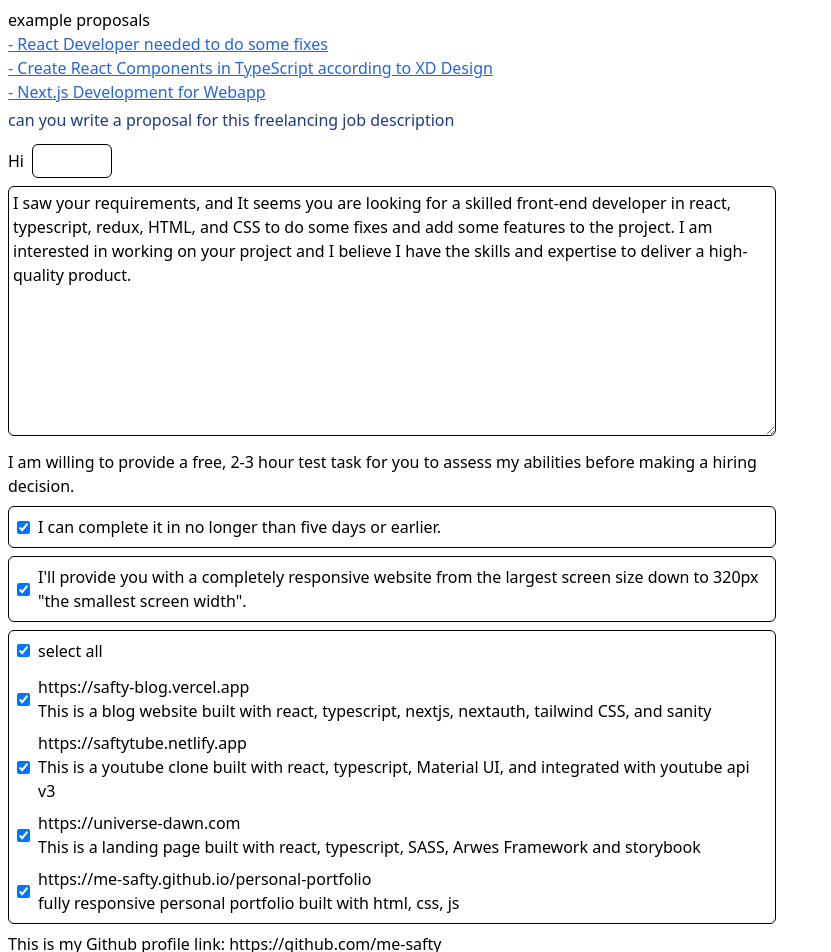
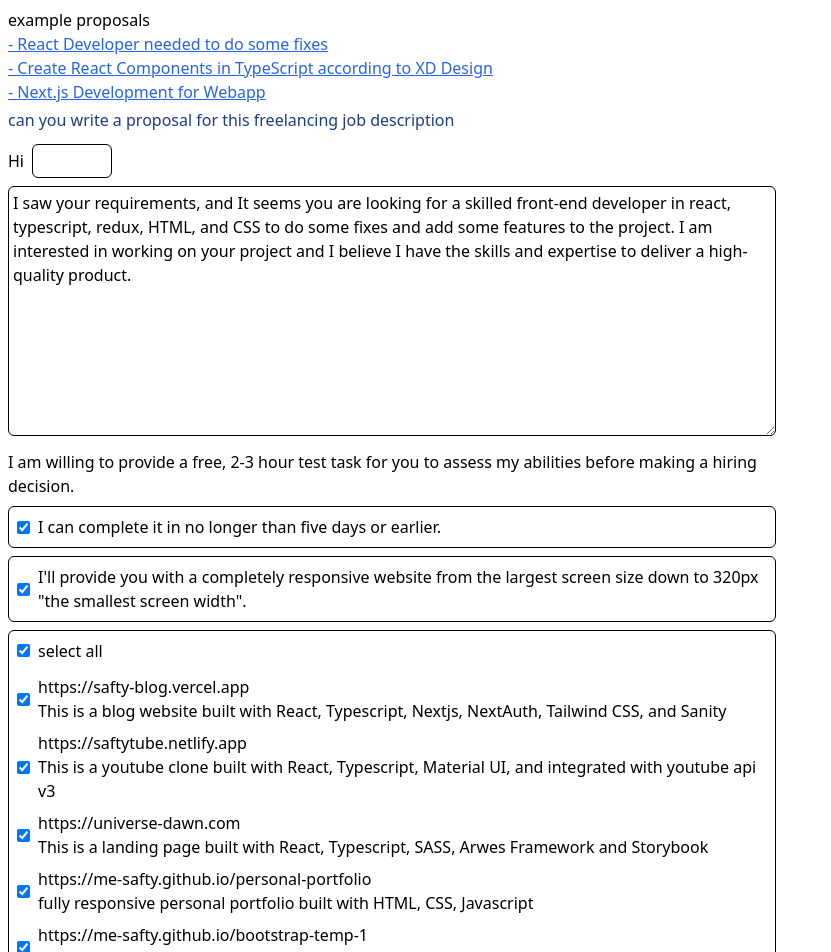
Before and after one commit to me-safty/create-proposal, a React (Vite) app: page / in a window 1280 px wide. Shown: the top 952 px of the page, without its empty margins (0-831 px from the left). Built offline with nearby package versions, Linux system fonts and the light colour scheme.

Commit message:
add bootstrap website to the projects

```diff
--- a/src/content.ts
+++ b/src/content.ts
@@ -9,24 +9,31 @@ export const portfolioLinks = [
     link: "https://safty-blog.vercel.app",
     isChecked: true,
     description:
-      "This is a blog website built with react, typescript, nextjs, nextauth, tailwind CSS, and sanity",
+      "This is a blog website built with React, Typescript, Nextjs, NextAuth, Tailwind CSS, and Sanity",
   },
   {
     link: "https://saftytube.netlify.app",
     isChecked: true,
     description:
-      "This is a youtube clone built with react, typescript, Material UI, and integrated with youtube api v3",
+      "This is a youtube clone built with React, Typescript, Material UI, and integrated with youtube api v3",
   },
   {
     link: "https://universe-dawn.com",
     isChecked: true,
     description:
-      "This is a landing page built with react, typescript, SASS, Arwes Framework and storybook",
+      "This is a landing page built with React, Typescript, SASS, Arwes Framework and Storybook",
   },
   {
     link: "https://me-safty.github.io/personal-portfolio",
     isChecked: true,
-    description: "fully responsive personal portfolio built with html, css, js",
+    description:
+      "fully responsive personal portfolio built with HTML, CSS, Javascript",
+  },
+  {
+    link: "https://me-safty.github.io/bootstrap-temp-1",
+    isChecked: true,
+    description:
+      "fully responsive landing page built with HTML, CSS, Bootstrap 5",
   },
 ] as PortfolioLink[]
 
```
